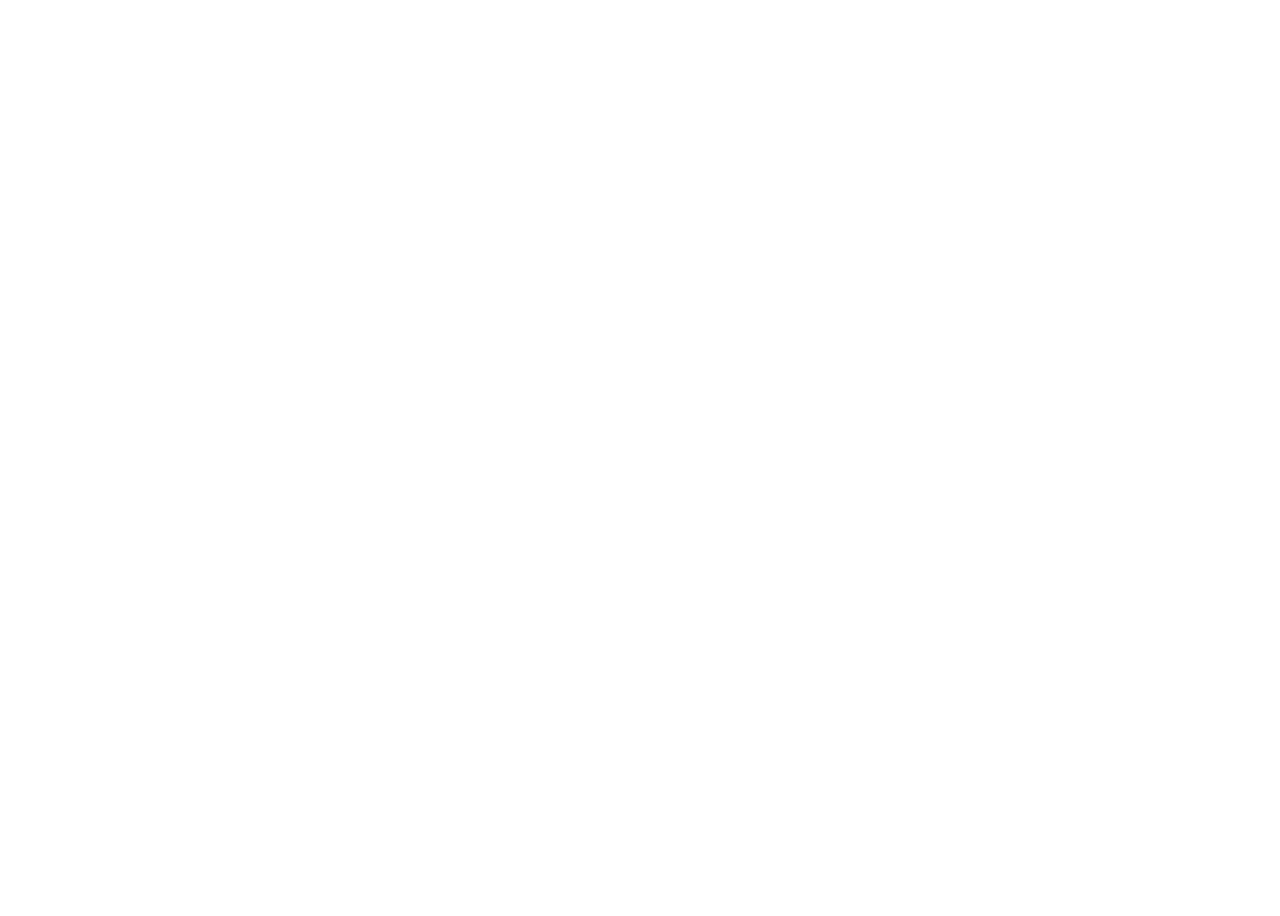
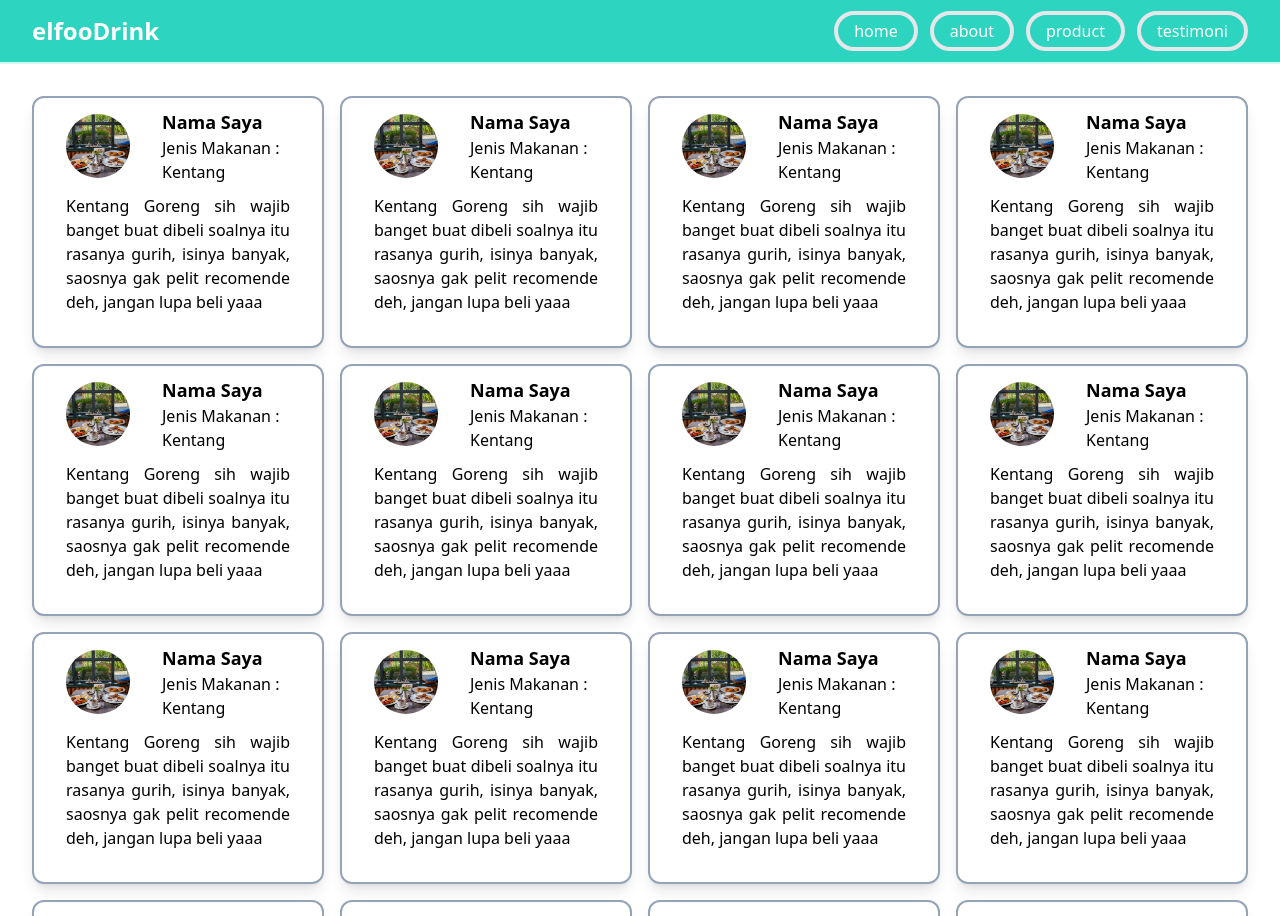
Before and after one commit to hlkgt/elfood-drink, a React (Vite) app: page /testimoni in a window 1280 px wide. Before the commit this address had no page. Shown: the top 916 px of the page. Before the commit the page ends 800 px from the top, so only its background shows below. Built offline with nearby package versions, Linux system fonts and the light colour scheme.

Commit message:
create page testimoni

```diff
--- a/src/App.jsx
+++ b/src/App.jsx
@@ -2,6 +2,7 @@
 import Hero from "./pages/Hero";
 import About from "./pages/About";
 import Product from "./pages/Product";
+import Testimoni from "./pages/Testimoni";
 
 const App = () => {
   return (
@@ -10,6 +11,7 @@
         <Route path={"/"} element={<Hero />} />
         <Route path={"/about"} element={<About />} />
         <Route path={"/product"} element={<Product />} />
+        <Route path={"/testimoni"} element={<Testimoni />} />
       </Routes>
     </Router>
   );
--- a/src/components/HeroComponent.jsx
+++ b/src/components/HeroComponent.jsx
@@ -10,7 +10,7 @@
       }
       id={"top"}
     >
-      <div className={"grid grid-cols-1 lg:grid-cols-2 gap-8"}>
+      <div className={"py-12 grid grid-cols-1 lg:grid-cols-2 gap-8"}>
         <div className={"col-span-1 pt-4"}>
           <img
             src={imageHero}
--- a/src/components/MenuFavoritComponent.jsx
+++ b/src/components/MenuFavoritComponent.jsx
@@ -1,3 +1,4 @@
+import { Link } from "react-router-dom";
 import imageUser from "../assets/hero-image.jpg";
 
 const CardMenuFavorit = () => {
@@ -12,14 +13,14 @@
         <div className="flex flex-col gap-2">
           <h1 className={"text-lg font-semibold"}>Kentang Goreng</h1>
           <span></span>
-          <a
-            href={"#"}
+          <Link
+            to={"/product"}
             className={
               "py-1 px-3 rounded-lg bg-orange-400 hover:bg-orange-600 transition-all duration-300 ease-in-out text-white mx-auto"
             }
           >
             Buy Now
-          </a>
+          </Link>
         </div>
       </div>
     </div>
--- a/src/components/Navbar.jsx
+++ b/src/components/Navbar.jsx
@@ -77,7 +77,7 @@
               <Navlink to={"/"} text={"home"} mode={"desktop"} />
               <Navlink to={"/about"} text={"about"} mode={"desktop"} />
               <Navlink to={"/product"} text={"product"} mode={"desktop"} />
-              <Navlink text={"testimoni"} mode={"desktop"} />
+              <Navlink to={"/testimoni"} text={"testimoni"} mode={"desktop"} />
               {isShopping && (
                 <Navlink
                   text={
@@ -123,6 +123,7 @@
           active={isActive}
         />
         <Navlink
+          to={"/testimoni"}
           text={<FontAwesomeIcon icon={faList}></FontAwesomeIcon>}
           translate={isActive && "-translate-y-80"}
           active={isActive}
--- /dev/null
+++ b/src/pages/Testimoni.jsx
@@ -0,0 +1,67 @@
+import { Fragment } from "react";
+import Navbar from "../components/Navbar";
+import Footer from "../components/Footer";
+import imageTestimoni from "../assets/hero-image.jpg";
+
+const CardTestimoni = () => {
+  return (
+    <div
+      className={
+        "w-full rounded-xl cursor-pointer hover:translate-y-3 transition-transform duration-300 ease-in-out hover:bg-teal-400 shadow-lg border-2 border-slate-400 p-8 flex flex-col gap-8 hover:text-white"
+      }
+    >
+      <div className={"w-full h-8 flex justify-start items-center gap-8"}>
+        <img
+          src={imageTestimoni}
+          alt="image-user"
+          className={"rounded-full w-16 h-16"}
+        />
+        <div className="flex flex-col">
+          <h1 className={"text-lg font-semibold"}>Nama Saya</h1>
+          <p>Jenis Makanan : Kentang</p>
+        </div>
+      </div>
+      <p className={"text-justify"}>
+        Kentang Goreng sih wajib banget buat dibeli soalnya itu rasanya gurih,
+        isinya banyak, saosnya gak pelit recomende deh, jangan lupa beli yaaa
+      </p>
+    </div>
+  );
+};
+
+const Testimoni = () => {
+  return (
+    <Fragment>
+      <Navbar />
+      <div
+        className={
+          "container mx-auto px-8 pt-24 pb-12 grid grid-cols-1 md:grid-cols-2 lg:grid-cols-4 gap-4"
+        }
+      >
+        <CardTestimoni />
+        <CardTestimoni />
+        <CardTestimoni />
+        <CardTestimoni />
+        <CardTestimoni />
+        <CardTestimoni />
+        <CardTestimoni />
+        <CardTestimoni />
+        <CardTestimoni />
+        <CardTestimoni />
+        <CardTestimoni />
+        <CardTestimoni />
+        <CardTestimoni />
+        <CardTestimoni />
+        <CardTestimoni />
+        <CardTestimoni />
+        <CardTestimoni />
+        <CardTestimoni />
+        <CardTestimoni />
+        <CardTestimoni />
+      </div>
+      <Footer />
+    </Fragment>
+  );
+};
+
+export default Testimoni;
```
